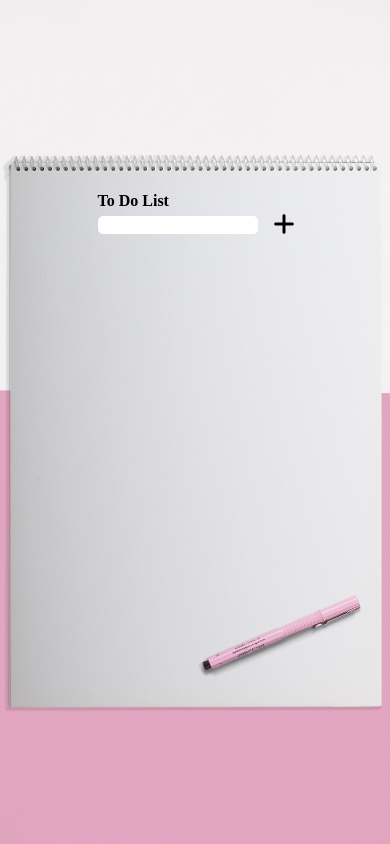
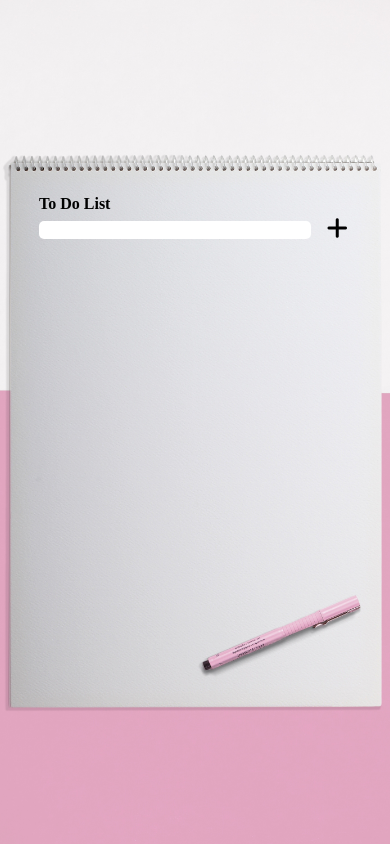
Before and after one commit to annaharbour/to-do-list, a React (Create React App) app: page / in a window 390 px wide. Built offline with nearby package versions, Linux system fonts and the light colour scheme; a web font is replaced by a local one.

Commit message:
revised media queries

```diff
--- a/src/App.css
+++ b/src/App.css
@@ -42,8 +42,11 @@ html {
 }
 
 .App {
-    margin: 5% 25%;
+    /* margin: 5% 25%;  */
+    margin: 5% auto;
+    width: 50%;
 }
+
 
 .todo-form {
     display: flex;
@@ -53,12 +56,12 @@ html {
 
 .todos {
     list-style: none;
-    margin-top: 5rem;
+    margin-top: 1rem;
     padding: 1rem;
     display: grid;
     grid-template-columns: repeat(2, 1fr);
     gap: 20px;
-    max-height: 30rem;
+    max-height: 40rem;
     overflow-y: auto;
     scrollbar-color: black;
 }
@@ -66,7 +69,7 @@ html {
 .todo {
     border: 1px solid black;
     border-radius: 5px;
-    max-width: 20rem;
+    width: 100%;
     display: flex;
     align-items: center;
     justify-content: left;
@@ -117,7 +120,8 @@ textarea {
 }
 
 input {
-    width: 30rem;
+    /* width: 30rem; */
+    width: 100%;
     border-radius: 5px;
     border: none;
 }
@@ -126,15 +130,77 @@ input:focus {
     outline: .1rem solid #E3A6C1;
 }
 
+/* Tablets Landscape */
 
-@media screen and (orientation: portrait) {
+@media screen and (orientation: landscape) and (min-width: 1180px) and (max-width: 1400px){
+    .App {
+        margin: 15% auto;
+}
+   .todos {
+        max-height: 20rem;
+}
+}
+
+@media screen and (orientation: landscape) and (max-width: 1180px){
+    .App {
+        margin: 15% auto;
+    }
+    .todos {
+        max-height: 20rem;
+        grid-template-columns: repeat(1, 1fr);
+    }
+}
+
+@media screen and (orientation: landscape) and (max-width: 1024px){
+    .App {
+        margin: 10% auto;
+    }
+}
+
+@media screen and (orientation: landscape) and (max-width: 1024px) and (max-height: 800px){
+    .App {
+        margin: 15% auto;
+    }
+}
+
+@media screen and (orientation: landscape) and (max-width: 1024px) and (max-height: 600px){
+    .App {
+        margin: 10% auto;
+    }
+}
+
+/* Phone Landscape */
+
+@media screen and (orientation: landscape) and (max-width: 915px){
+    .App {
+    margin: 5% auto;
+}
+.todos {
+    max-height: 15rem;
+    width: 100%
+}
+}
+
+@media screen and (orientation: landscape) and (max-width: 750px){
+    .App {
+    margin: 10% auto;
+}
+
+.todos {
+    max-height: 10rem;
+}
+}
+
+/* iPhone XR, iPhone 12 Pro, Pixel 5, Samsung Galaxy 8, Samsung Galaxys */
+
+@media screen and (orientation: portrait){
     html {
         background-image: url('../public/images/todobg-mobile.jpg');
     }
 
     .App {
-        margin: 10rem auto;
-        width: 50%;
+        margin: 50% auto;
+        width: 80%;
     }
 
     h1 {
@@ -144,229 +210,40 @@ input:focus {
     .todos {
         margin-top: 1rem;
         grid-template-columns: repeat(1, 1fr);
-        max-height: 15rem;
+        height: 40vh;
         width: 100%;
     }
 
-    input {
-        width: 10rem;
-    }
-
     button {
-        margin: .1rem
-    }
-}
-
-@media screen and (max-width: 915px) and (orientation: portrait){
-    .App {
-        margin: 18rem auto;
-        width: 50%;
-    }
-
-
-    .todos {
-        max-height: 40rem;
+        margin: .2rem;
+        font-size: 1rem;
     }
 }
 
 
+/*  iPhone SE */
 
-@media screen and (max-width: 820px) and (orientation: portrait){
+@media screen and (max-height: 667px) and (orientation: portrait){
     .App {
-        margin: 18rem auto;
-        width: 50%;
-    }
-
-
-    .todos {
-        max-height: 30rem;
-        width: 100%;
+        margin: 40% auto;
+        width: 70%;
     }
 }
 
-@media screen and (max-width: 768px) and (orientation: portrait){
+/* Galaxy Fold */
+
+@media screen and (max-width: 300px) and (orientation: portrait){
     .App {
-        margin: 15rem auto;
-        width: 50%;
-    }
-
-
-    .todos {
-        max-height: 30rem;
-        width: 100%;
+        margin: 50% auto;
+        width: 90%;
     }
 }
 
-@media screen and (max-width: 550px) and (orientation: portrait){
+/* Tablets */
+
+@media screen and (min-width: 540px) and (orientation: portrait){
     .App {
-        margin: 10rem auto;
-        width: 50%;
-    }
-
-    .todos {
-        max-height: 20rem;
-
+        margin: 30% auto;
+        width: 60%;
     }
 }
-
-
-
-
-
-@media screen and (max-width: 1380px) and (orientation: landscape){
-    .App {
-        margin: 10rem auto;
-        width: 50%;
-    }
-
-    .todos {
-        margin-top: 1rem;
-        max-height: 25rem;
-
-    }
-}
-
-
-@media screen and (max-width: 1024px) and (orientation: landscape){
-    .App {
-        margin: 10rem auto;
-        width: 50%;
-    }
-
-    .todos {
-        max-height: 20rem;
-
-    }
-}
-
-
-@media screen and (max-width: 1024px) and (max-height: 600px) and (orientation: landscape){
-    .App {
-        margin: 5rem auto;
-        width: 50%;
-    }
-
-    .todos {
-        max-height: 20rem;
-
-    }
-}
-
-@media screen and (max-width: 915px) and (orientation: landscape){
-    .App {
-        margin: 2rem auto;
-        width: 50%;
-    }
-
-    input {
-        width: 20rem;
-    }
-
-    .todos {
-        max-height: 15rem;
-    }
-}
-
-@media screen and (max-width: 896px) and (orientation: landscape){
-    .App {
-        margin: 2rem auto;
-        width: 50%;
-    }
-
-    input {
-        width: 20rem;
-    }
-
-    .todos {
-        max-height: 15rem;
-
-    }
-}
-
-@media screen and (max-width: 740px) and (orientation: landscape){
-    .App {
-        margin: 7rem auto;
-        width: 50%;
-    }
-
-    input {
-        width: 15rem;
-    }
-
-    .todos {
-        max-height: 13rem;
-
-    }
-}
-
-
-@media screen and (max-width: 740px) and (max-height: 400px) and (orientation: landscape){
-    .App {
-        margin: 2rem auto;
-        width: 50%;
-    }
-
-    input {
-        width: 15rem;
-    }
-
-    .todos {
-        max-height: 13rem;
-
-    }
-}
-
-@media screen and (max-width: 717px) and (orientation: landscape){
-    .App {
-        margin: 6rem auto;
-        width: 50%;
-    }
-
-    input {
-        width: 15rem;
-    }
-
-    .todos {
-        max-height: 13rem;
-    }
-}
-
-@media screen and (max-width: 667px) and (orientation: landscape){
-    .App {
-        margin: 3rem auto;
-        width: 50%;
-    }
-
-    input {
-        width: 15rem;
-    }
-
-    .todos {
-        max-height: 10rem;
-    }
-}
-
-@media screen and (max-width: 500px) and (orientation: portrait){
-    .App {
-        margin: 12rem auto;
-        width: 50%;
-    }
-
-    .todos {
-        max-height: 25rem;
-        width: 100%
-    }
-}
-
-
-@media screen and (max-width: 375px) and (orientation: portrait){
-    .App {
-        margin: 10rem auto;
-        width: 50%
-    }
-
-    .todos {
-        max-height: 18rem;
-        width: 100%;
-    }
-}
```
